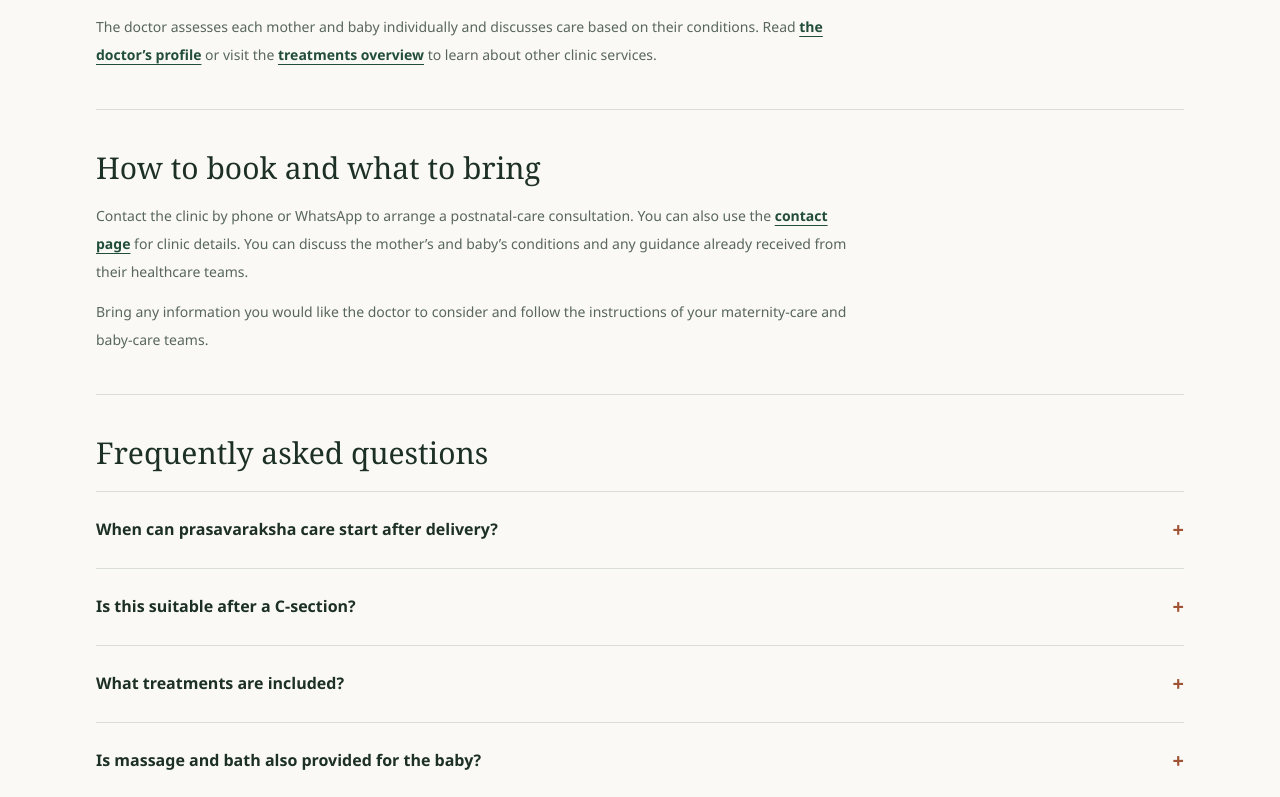
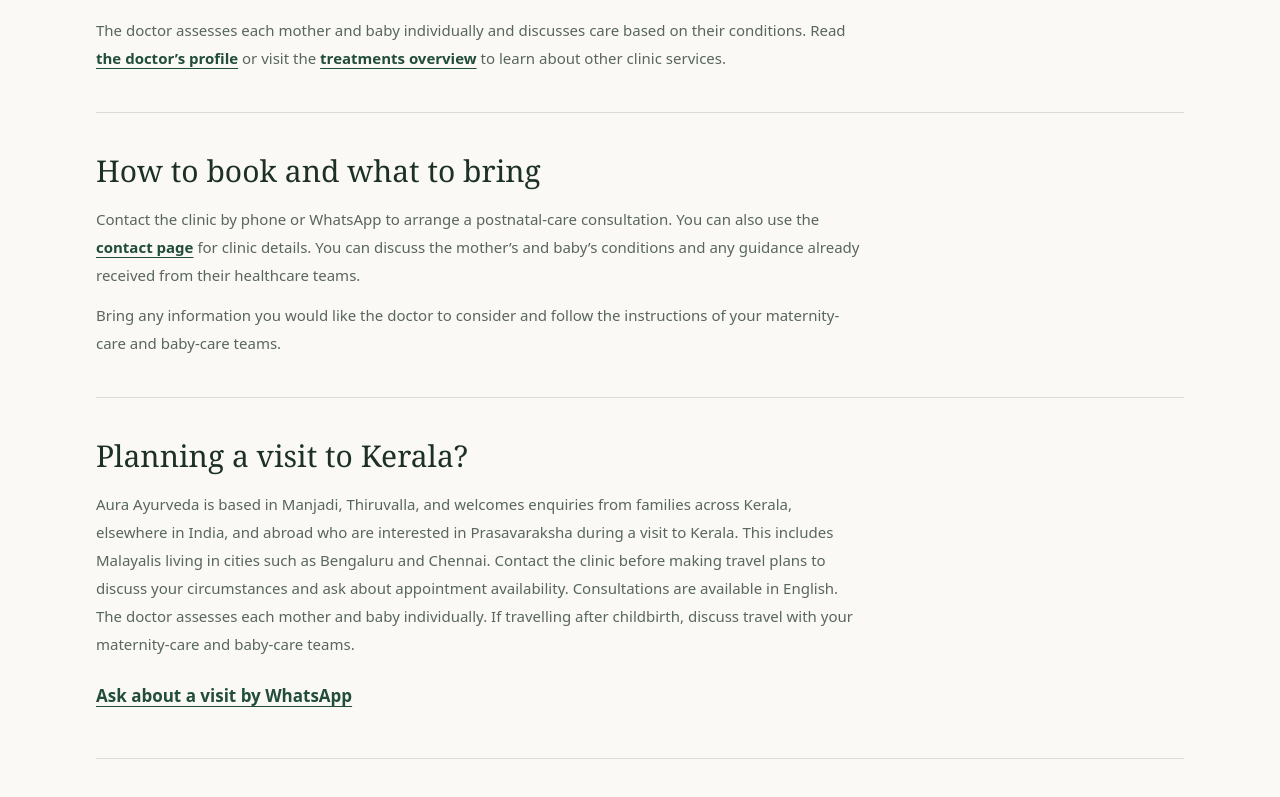
Before and after one commit to emilchacko/aurayurvdawebsite, a Next.js app: page /treatments/prasavaraksha in a window 1280 px wide. Shown: the part 2000-2797 px from the top of the page. Built offline with nearby package versions, Linux system fonts and the light colour scheme.

Commit message:
Improve clinic audience and readability copy

```diff
--- a/src/app/contact/page.tsx
+++ b/src/app/contact/page.tsx
@@ -79,9 +79,9 @@ export default function ContactPage() {
                 </p>
               </div>
               <div className="mt-5 border-t border-[#d1d9ce] pt-4">
-                <h3 className="text-sm font-semibold text-[#34463b]">Areas served</h3>
+                <h3 className="text-sm font-semibold text-[#34463b]">Clinic location</h3>
                 <p className="mt-1 text-sm leading-6 text-[#58665c]">
-                  {siteConfig.serviceAreas.join(", ")}.
+                  Manjadi, Thiruvalla, Kerala.
                 </p>
               </div>
 
--- a/src/app/globals.css
+++ b/src/app/globals.css
@@ -19,8 +19,10 @@
   --color-accent: var(--accent);
   --color-panel: var(--panel);
   --color-border: var(--border);
-  --font-sans: "Avenir Next", "Segoe UI", "Noto Sans Malayalam", "Nirmala UI", sans-serif;
+  --font-sans: system-ui, "Noto Sans Malayalam", "Nirmala UI", sans-serif;
   --font-serif: "Iowan Old Style", "Palatino Linotype", Georgia, serif;
+  --text-sm: 0.9375rem;
+  --text-sm--line-height: 1.5;
 }
 
 html {
@@ -30,8 +32,9 @@ html {
 body {
   background: var(--background);
   color: var(--foreground);
-  font-family: "Avenir Next", "Segoe UI", "Noto Sans Malayalam", "Nirmala UI", sans-serif;
-  line-height: 1.6;
+  font-family: system-ui, "Noto Sans Malayalam", "Nirmala UI", sans-serif;
+  font-size: 1.0625rem;
+  line-height: 1.65;
 }
 
 h1,
--- a/src/app/layout.tsx
+++ b/src/app/layout.tsx
@@ -22,7 +22,7 @@ export const metadata: Metadata = {
 
 export default function RootLayout({ children }: LayoutProps<"/">) {
   return (
-    <html lang="en" className="h-full antialiased">
+    <html lang="en" className="h-full">
       <head>
         <Script
           src="https://www.googletagmanager.com/gtag/js?id=G-H7YR7XQVCN"
--- a/src/app/store/page.tsx
+++ b/src/app/store/page.tsx
@@ -28,7 +28,7 @@ const products = [
       "A postpartum care kit. Contact the doctor to review its contents and how it fits your care plan.",
     image: "/images/store/prasavaraksha-kit.png",
     action: "Ask about this kit",
-    message: "Hello, I would like to enquire about the Prasavaraksha medicines kit. Could you share the contents, price, availability and suitability details?",
+    message: "Hello, I would like to enquire about the Prasavaraksha medicines kit. Could you share the contents, price, availability, suitability, and whether delivery is available to my location?",
   },
   {
     name: "Kumkumadi Cream",
@@ -78,6 +78,7 @@ export default function StorePage() {
             return (
               <article
                 key={product.name}
+                id={product.name === "Prasavaraksha Medicines Kit" ? "prasavaraksha-kit" : undefined}
                 className="flex min-w-0 flex-col overflow-hidden rounded-xl border border-[#d8ded4] bg-white"
               >
                 <Image
--- a/src/app/treatments/[slug]/page.tsx
+++ b/src/app/treatments/[slug]/page.tsx
@@ -11,7 +11,7 @@ import { buildMetadata } from "@/lib/seo";
 const prasavarakshaTitle =
   "Prasavaraksha (Ayurvedic Postnatal Care) in Thiruvalla | Aura Ayurveda";
 const prasavarakshaDescription =
-  "Ask about prasavaraksha and postnatal Ayurvedic care in Thiruvalla. Call or WhatsApp Aura Ayurveda to discuss a consultation.";
+  "Ask about Prasavaraksha postnatal Ayurvedic care in Thiruvalla, Kerala. Families visiting from elsewhere in India or abroad can enquire before travelling.";
 const kalariTitle =
   "Kalari Marma (Varma) Massage in Kerala | Aura Ayurveda, Thiruvalla";
 const kalariDescription =
--- a/src/components/layout/footer.tsx
+++ b/src/components/layout/footer.tsx
@@ -37,7 +37,6 @@ export function Footer() {
             Ayurvedic consultations and services in {siteConfig.locationLabel}.
           </p>
           <a href={siteConfig.googleMapsUrl} target="_blank" rel="noreferrer" className="mt-4 inline-flex min-h-11 items-center text-sm font-semibold text-[#214d3a] underline underline-offset-4">Get directions</a>
-          <p className="mt-4 text-sm leading-6 text-[#2d3837]">{siteConfig.serviceAreas.join(" · ")}</p>
         </div>
 
         <div>
--- a/src/components/treatments/kalari-varma-page.tsx
+++ b/src/components/treatments/kalari-varma-page.tsx
@@ -238,9 +238,6 @@ export function KalariVarmaPage() {
                   for the existing clinic information. Any treatment decision
                   is made after individual assessment.
                 </p>
-                <p className="mt-3 text-sm leading-7 text-[#58665c]">
-                  Professional qualification: [CONFIRM WITH CLINIC].
-                </p>
               </div>
             </section>
 
@@ -273,10 +270,9 @@ export function KalariVarmaPage() {
                 Location and contact
               </h2>
               <p className="mt-4 text-sm leading-7 text-[#58665c]">
-                Aura Ayurveda is at {siteConfig.address.display}, serving{" "}
-                {siteConfig.serviceAreas.join(", ")} and nearby areas. The
-                clinic hours and directions are listed above; please arrange
-                an appointment before visiting.
+                Aura Ayurveda is at {siteConfig.address.display}. The clinic
+                hours and directions are listed above; please arrange an
+                appointment before visiting.
               </p>
               <div className="mt-5 flex flex-wrap gap-x-6 gap-y-2 text-sm text-[#58665c]">
                 <a
--- a/src/components/treatments/prasavaraksha-page.tsx
+++ b/src/components/treatments/prasavaraksha-page.tsx
@@ -317,6 +317,58 @@ export function PrasavarakshaPage() {
           </section>
 
           <section
+            aria-labelledby="visiting-kerala"
+            className="border-t border-[#d8ded4] py-8 sm:py-10"
+          >
+            <h2
+              id="visiting-kerala"
+              className="font-serif text-3xl text-[#1d3026]"
+            >
+              Planning a visit to Kerala?
+            </h2>
+            <p className="mt-4 max-w-3xl text-sm leading-7 text-[#58665c]">
+              Aura Ayurveda is based in Manjadi, Thiruvalla, and welcomes
+              enquiries from families across Kerala, elsewhere in India, and
+              abroad who are interested in Prasavaraksha during a visit to
+              Kerala. This includes Malayalis living in cities such as
+              Bengaluru and Chennai. Contact the clinic before making travel
+              plans to discuss your circumstances and ask about appointment
+              availability. {siteConfig.englishConsultationText} The doctor assesses each mother and baby
+              individually. If travelling after childbirth, discuss travel
+              with your maternity-care and baby-care teams.
+            </p>
+            <a
+              href={whatsappLink}
+              target="_blank"
+              rel="noreferrer"
+              className="mt-4 inline-flex min-h-11 items-center font-semibold text-[#214d3a] underline underline-offset-4"
+            >
+              Ask about a visit by WhatsApp
+            </a>
+          </section>
+
+          <section
+            aria-labelledby="order-kit"
+            className="border-t border-[#d8ded4] py-8 sm:py-10"
+          >
+            <h2 id="order-kit" className="font-serif text-3xl text-[#1d3026]">
+              Interested in the Prasavaraksha medicines kit?
+            </h2>
+            <p className="mt-4 max-w-3xl text-sm leading-7 text-[#58665c]">
+              If you are elsewhere in India or abroad and want to enquire about
+              the kit without visiting the clinic, view it in our store. Contact
+              the clinic to ask about current availability, suitability, and
+              whether delivery is available to your location.
+            </p>
+            <Link
+              href="/store/#prasavaraksha-kit"
+              className="mt-4 inline-flex min-h-11 items-center font-semibold text-[#214d3a] underline underline-offset-4"
+            >
+              View the Prasavaraksha medicines kit
+            </Link>
+          </section>
+
+          <section
             aria-labelledby="prasavaraksha-faq"
             className="border-t border-[#d8ded4] py-8 sm:py-10"
           >
--- a/src/config/site.ts
+++ b/src/config/site.ts
@@ -9,7 +9,7 @@ export const siteConfig = {
   siteUrl: "https://auraayurvedawellness.in",
   logoUrl: "https://auraayurvedawellness.in/images/logo/image.png",
   doctorName: "Dr. Lidiya Thomas",
-  doctorQualification: "TODO: confirm the doctor's full approved qualification",
+  doctorQualification: "Ayurveda doctor (BAMS)",
   englishConsultation: true,
   englishConsultationLabel: "English-language consultation available",
   englishConsultationText: "Consultations are available in English.",
@@ -70,7 +70,7 @@ export const siteConfig = {
     "https://www.facebook.com/Drlidiya.thomas",
     "https://www.instagram.com/ayurarogyam1987/",
   ],
-  serviceAreas: ["Thiruvalla", "Manjadi", "Kuttapuzha","Kerala","Tamil Nadu","India","Chennai","Banglore"],
+  serviceAreas: ["Thiruvalla"],
   sisterConcern: {
     name: "Ayurarogyam",
     location: "Manakachira, near Thiruvalla, Kerala",
```
Also changed, not shown: src/app/doctor/page.tsx (+9 -1 lines), src/content/kalari.ts (+1 -11 lines), 1 other file (tests, documents, lock files or other folders).
